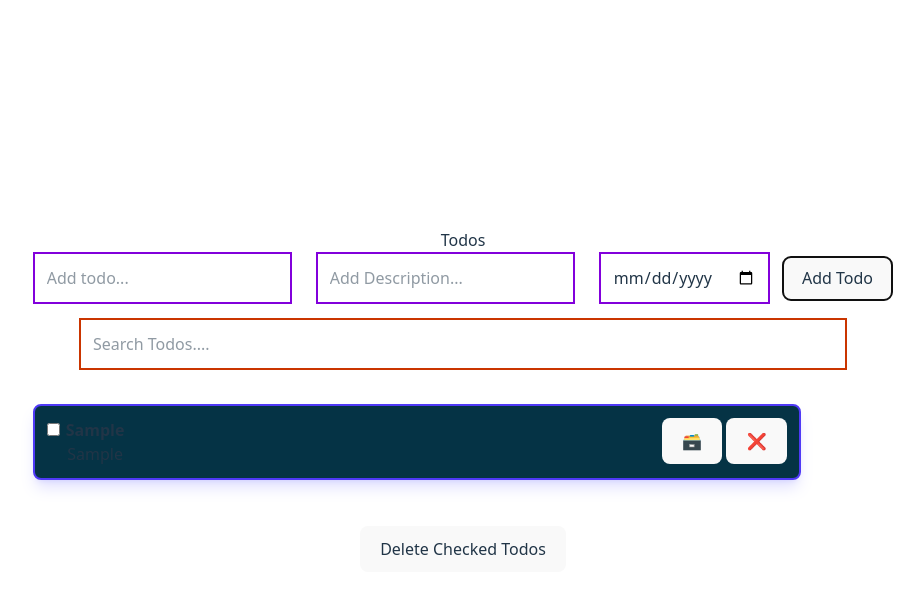
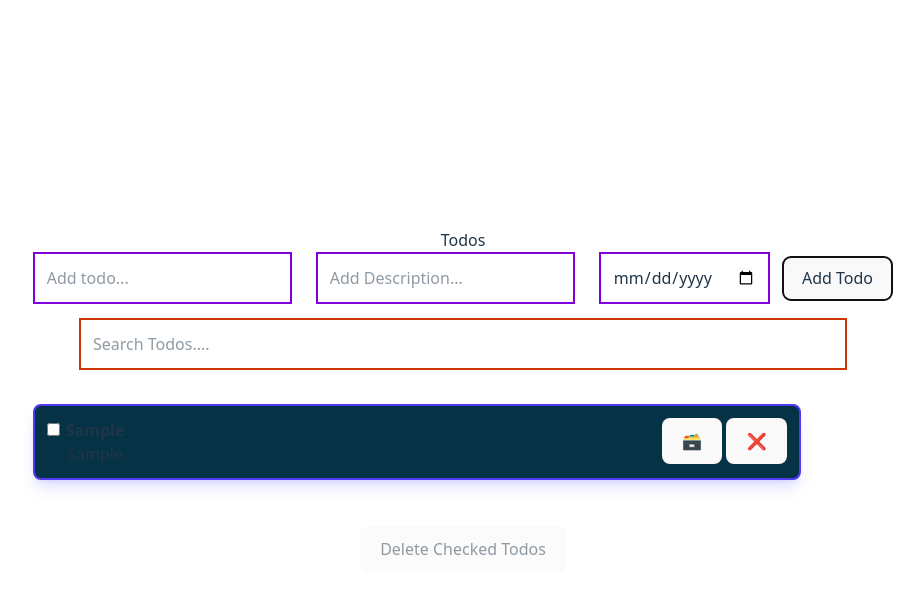
Before and after one commit to ravi7284007/todos-project, a React (Vite) app: page / in a window 1280 px wide. Both pictures are taken after typing "Sample", "Sample", "2020-01-15" into the empty fields and a click on the button "Add Todo". Shown: the top 594 px of the page, without its empty margins (177-1101 px from the left). Built offline with nearby package versions, Linux system fonts and the light colour scheme.

Commit message:
checkbox list delete functionlity

```diff
--- a/src/App.jsx
+++ b/src/App.jsx
@@ -10,9 +10,9 @@ function App() {
     const [form, setForm] = useState({ todo: '', description: '', date: '' })
     const [editId, setEditId] = useState(null);
     const [date, setDate] = useState("");
-    const [checkTodo, setCheckTodo] = useState(false);
     const [searchQuery, setSearchQuery] = useState('')
     const [debounceQuery, setDebounceQuery] = useState(searchQuery);
+    const [selectedtodos, setSelectedTodos] = useState([])
 
     function handleChange(e) {
         setForm({ ...form, [e.target.name]: e.target.value })
@@ -35,10 +35,12 @@ function App() {
         localStorage.setItem('Todos', JSON.stringify(filteredTodos));
     }
 
-    function handleCheck(todo) {
-        console.log(todo);
-
-        // setCheckTodo(prev => !prev)
+    function handleCheck(currentTodo) {
+        setSelectedTodos(prevTodo => prevTodo.includes(currentTodo.id) ? prevTodo.filter(id => id !== currentTodo.id) : [...selectedtodos, currentTodo.id])
+    }
+    function handleCheckedDelete(){
+      setTodos(prevTodo => prevTodo.filter(todo => !selectedtodos.includes(todo.id)))
+      setSelectedTodos([])
     }
 
     function handleEdit(id) {
@@ -91,7 +93,7 @@ function App() {
                 </ul>
             }
             <br />
-            {filterTodos.length > 0 && <button disabled={checkTodo}>Delete Checked Todos</button>}
+            {filterTodos.length > 0 && <button disabled={selectedtodos.length > 0 ? false : true} className={selectedtodos.length > 0 ? '' : 'cursor-not-allowed pointer-events-none opacity-50'} onClick={handleCheckedDelete}>Delete Checked Todos</button>}
         </div>
 
 
```
